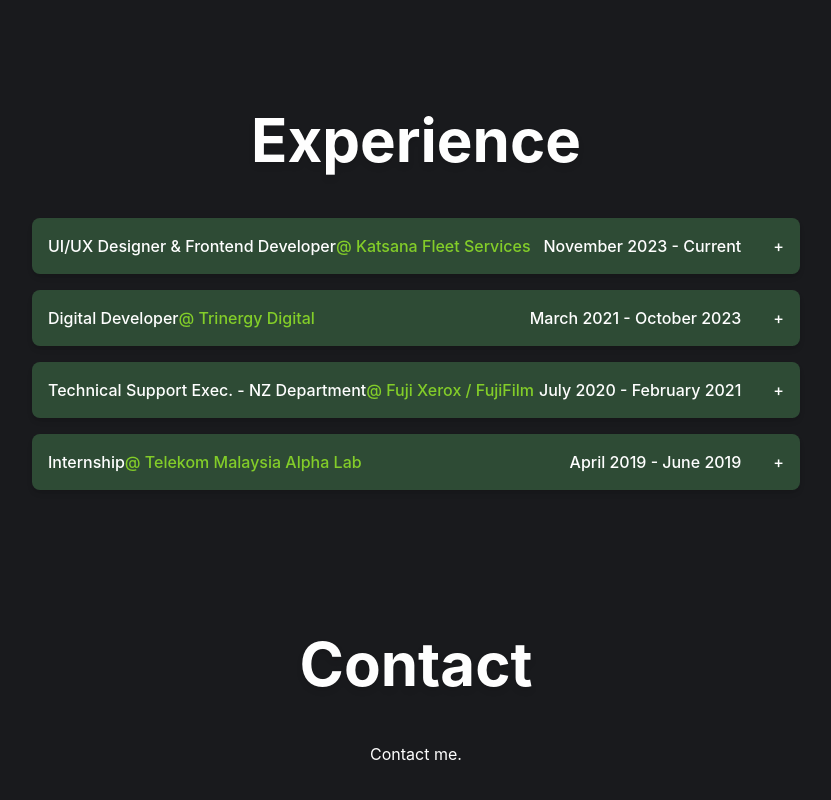
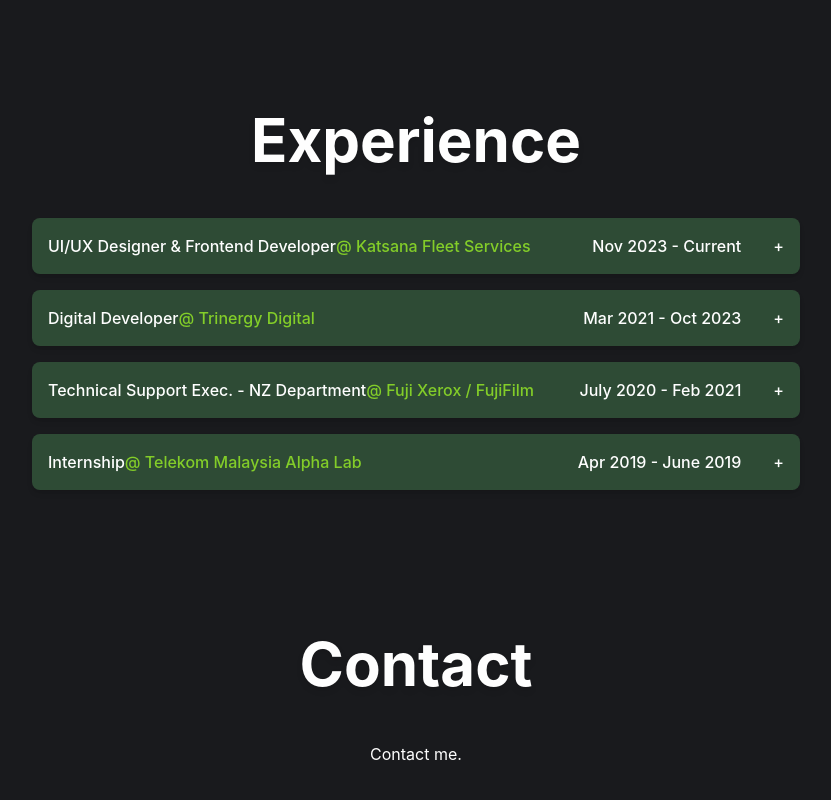
Before and after one commit to FattahSalleh/fattahsalleh.github.io, a React (Create React App) app in the folder fattah-portfolio/: page / in a window 1280 px wide. Shown: the part 2382-3182 px from the top of the page, without its empty margins (224-1055 px from the left). Built offline with nearby package versions, Linux system fonts and the light colour scheme.

Commit message:
chore: edit timeRange to shortform for Exp

```diff
--- a/fattah-portfolio/src/data/experienceDetails.ts
+++ b/fattah-portfolio/src/data/experienceDetails.ts
@@ -4,7 +4,7 @@ export const experience: Experience[] = [
 	{
 		position: "UI/UX Designer & Frontend Developer",
 		company: "Katsana Fleet Services",
-		timeRange: "November 2023 - Current",
+		timeRange: "Nov 2023 - Current",
 		responsibility: [
 			"Designed cohesive websites, tablet, and mobile mock-ups using Figma, while also presenting design concepts and proposals to management for approval and implementation.",
 			"Led UI/UX enhancements for both existing and new products, guiding the process from conceptualization to high-fidelity web designs and prototypes.",
@@ -25,7 +25,7 @@ export const experience: Experience[] = [
 	{
 		position: "Digital Developer",
 		company: "Trinergy Digital",
-		timeRange: "March 2021 - October 2023",
+		timeRange: "Mar 2021 - Oct 2023",
 		responsibility: [
 			"Contributed to over 6 projects using various libraries and frameworks such as jQuery, Pug, Vue, React, NodeJS and Bootstrap, ensuring the creation of responsive, error-free and intuitive websites experiences tailored to the specific needs of banking clients.",
 			"Pioneered the implementation of OpenText CMS, leading a team of developers using Agile methodology to revamp corporate websites while maintaining existing functionality.",
@@ -52,7 +52,7 @@ export const experience: Experience[] = [
 	{
 		position: "Technical Support Exec. - NZ Department",
 		company: "Fuji Xerox / FujiFilm",
-		timeRange: "July 2020 - February 2021",
+		timeRange: "July 2020 - Feb 2021",
 		responsibility: [
 			"Provided technical support to customers from New Zealand, troubleshooting hardware, software and network issues, resulting in a 95% customer satisfaction rating.",
 		],
@@ -63,7 +63,7 @@ export const experience: Experience[] = [
 	{
 		position: "Internship",
 		company: "Telekom Malaysia Alpha Lab",
-		timeRange: "April 2019 - June 2019",
+		timeRange: "Apr 2019 - June 2019",
 		responsibility: [
 			"Researched and implemented front-end enhancements for the company’s web portal via ColdFusion, making the portal more user friendly and accessible.",
 		],
```
